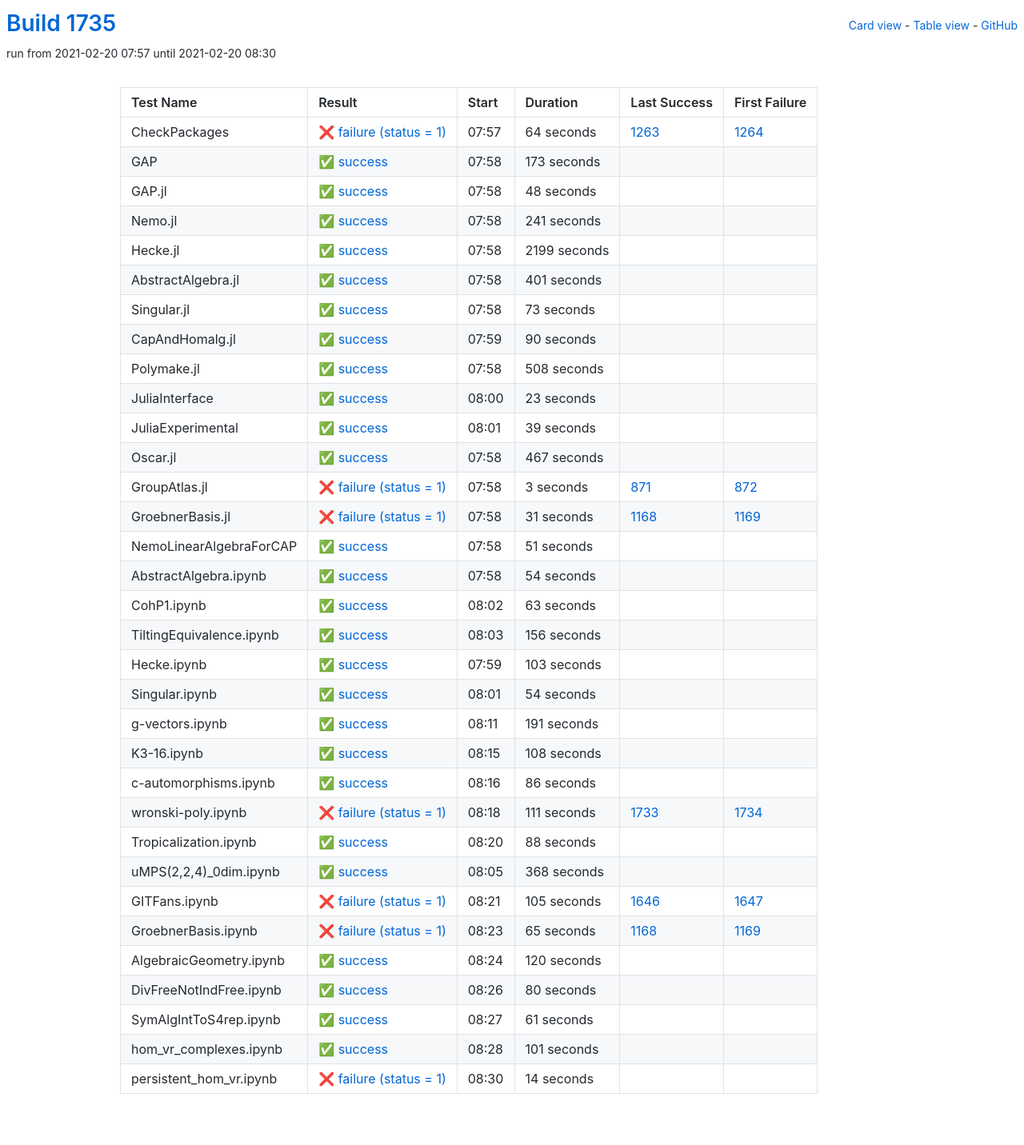
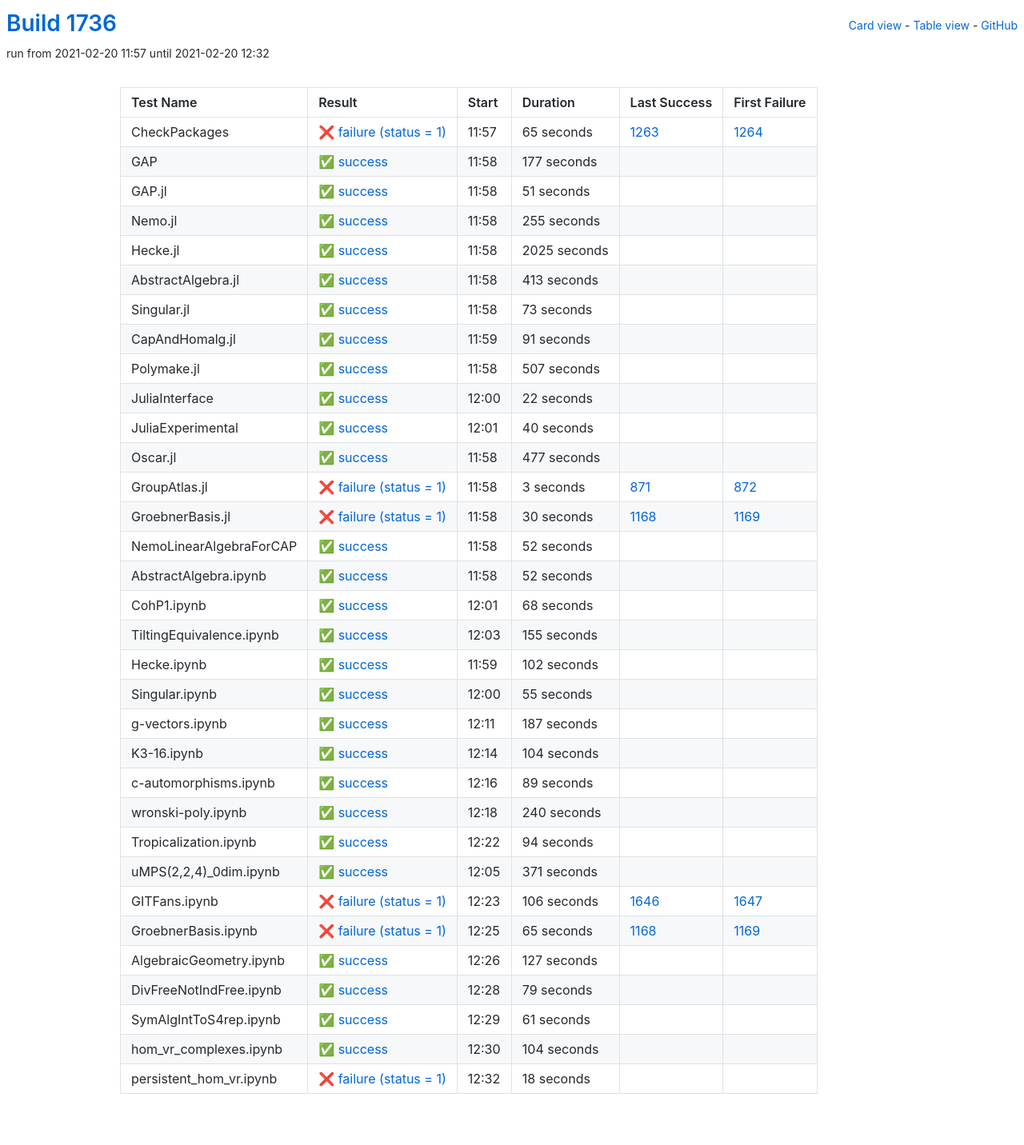
Before and after one commit to oscar-system/oscar-ci-status-stable, a Jekyll site: the page built from table.html, in a window 1280 px wide. Shown: the whole page at 80% size. Built offline with Jekyll 4.4.1, drawn with Linux system fonts in a browser that asks for light colours.

Commit message:
Build #1736

```diff
--- a/_data/ci.yml
+++ b/_data/ci.yml
@@ -1,6 +1,6 @@
 ---
-build: 1735
-build_url: https://oscarci.mathematik.uni-kl.de/job/oscar-stable/1735/
+build: 1736
+build_url: https://oscarci.mathematik.uni-kl.de/job/oscar-stable/1736/
 job: oscar-stable
 organization: oscar-system
 repo: oscar-ci-status-stable
@@ -8,80 +8,80 @@ repourl: https://github.com/oscar-system/oscar-ci-status-stable
 tests:
 - name: CheckPackages
   id: checkpackages
-  log: https://oscarci.mathematik.uni-kl.de/job/oscar-stable/1735/artifact/logs/build-1735/CheckPackages.log
-  start: 2021-02-20 07:57
+  log: https://oscarci.mathematik.uni-kl.de/job/oscar-stable/1736/artifact/logs/build-1736/CheckPackages.log
+  start: 2021-02-20 11:57
   success: false
   exitcode: 1
   status: failure
-  duration: 64
+  duration: 65
   last_success: 1263
   last_success_url: https://oscarci.mathematik.uni-kl.de/job/oscar-stable/1263/
   first_failure: 1264
   first_failure_url: https://oscarci.mathematik.uni-kl.de/job/oscar-stable/1264/
 - name: GAP
   id: gap
-  log: https://oscarci.mathematik.uni-kl.de/job/oscar-stable/1735/artifact/logs/build-1735/GAP.log
-  start: 2021-02-20 07:58
+  log: https://oscarci.mathematik.uni-kl.de/job/oscar-stable/1736/artifact/logs/build-1736/GAP.log
+  start: 2021-02-20 11:58
   success: true
   exitcode: 0
   status: success
-  duration: 173
+  duration: 177
   last_success: false
   last_success_url:
   first_failure: false
   first_failure_url:
 - name: GAP.jl
   id: gap-jl
-  log: https://oscarci.mathematik.uni-kl.de/job/oscar-stable/1735/artifact/logs/build-1735/GAP.jl.log
-  start: 2021-02-20 07:58
+  log: https://oscarci.mathematik.uni-kl.de/job/oscar-stable/1736/artifact/logs/build-1736/GAP.jl.log
+  start: 2021-02-20 11:58
   success: true
   exitcode: 0
   status: success
-  duration: 48
+  duration: 51
   last_success: false
   last_success_url:
   first_failure: false
   first_failure_url:
 - name: Nemo.jl
   id: nemo-jl
-  log: https://oscarci.mathematik.uni-kl.de/job/oscar-stable/1735/artifact/logs/build-1735/Nemo.jl.log
-  start: 2021-02-20 07:58
+  log: https://oscarci.mathematik.uni-kl.de/job/oscar-stable/1736/artifact/logs/build-1736/Nemo.jl.log
+  start: 2021-02-20 11:58
   success: true
   exitcode: 0
   status: success
-  duration: 241
+  duration: 255
   last_success: false
   last_success_url:
   first_failure: false
   first_failure_url:
 - name: Hecke.jl
   id: hecke-jl
-  log: https://oscarci.mathematik.uni-kl.de/job/oscar-stable/1735/artifact/logs/build-1735/Hecke.jl.log
-  start: 2021-02-20 07:58
+  log: https://oscarci.mathematik.uni-kl.de/job/oscar-stable/1736/artifact/logs/build-1736/Hecke.jl.log
+  start: 2021-02-20 11:58
   success: true
   exitcode: 0
   status: success
-  duration: 2199
+  duration: 2025
   last_success: false
   last_success_url:
   first_failure: false
   first_failure_url:
 - name: AbstractAlgebra.jl
   id: abstractalgebra-jl
-  log: https://oscarci.mathematik.uni-kl.de/job/oscar-stable/1735/artifact/logs/build-1735/AbstractAlgebra.jl.log
-  start: 2021-02-20 07:58
+  log: https://oscarci.mathematik.uni-kl.de/job/oscar-stable/1736/artifact/logs/build-1736/AbstractAlgebra.jl.log
+  start: 2021-02-20 11:58
   success: true
   exitcode: 0
   status: success
-  duration: 401
+  duration: 413
   last_success: false
   last_success_url:
   first_failure: false
   first_failure_url:
 - name: Singular.jl
   id: singular-jl
-  log: https://oscarci.mathematik.uni-kl.de/job/oscar-stable/1735/artifact/logs/build-1735/Singular.jl.log
-  start: 2021-02-20 07:58
+  log: https://oscarci.mathematik.uni-kl.de/job/oscar-stable/1736/artifact/logs/build-1736/Singular.jl.log
+  start: 2021-02-20 11:58
   success: true
   exitcode: 0
   status: success
@@ -92,68 +92,68 @@ tests:
   first_failure_url:
 - name: CapAndHomalg.jl
   id: capandhomalg-jl
-  log: https://oscarci.mathematik.uni-kl.de/job/oscar-stable/1735/artifact/logs/build-1735/CapAndHomalg.jl.log
-  start: 2021-02-20 07:59
+  log: https://oscarci.mathematik.uni-kl.de/job/oscar-stable/1736/artifact/logs/build-1736/CapAndHomalg.jl.log
+  start: 2021-02-20 11:59
   success: true
   exitcode: 0
   status: success
-  duration: 90
+  duration: 91
   last_success: false
   last_success_url:
   first_failure: false
   first_failure_url:
 - name: Polymake.jl
   id: polymake-jl
-  log: https://oscarci.mathematik.uni-kl.de/job/oscar-stable/1735/artifact/logs/build-1735/Polymake.jl.log
-  start: 2021-02-20 07:58
+  log: https://oscarci.mathematik.uni-kl.de/job/oscar-stable/1736/artifact/logs/build-1736/Polymake.jl.log
+  start: 2021-02-20 11:58
   success: true
   exitcode: 0
   status: success
-  duration: 508
+  duration: 507
   last_success: false
   last_success_url:
   first_failure: false
   first_failure_url:
 - name: JuliaInterface
   id: juliainterface
-  log: https://oscarci.mathematik.uni-kl.de/job/oscar-stable/1735/artifact/logs/build-1735/JuliaInterface.log
-  start: 2021-02-20 08:00
+  log: https://oscarci.mathematik.uni-kl.de/job/oscar-stable/1736/artifact/logs/build-1736/JuliaInterface.log
+  start: 2021-02-20 12:00
   success: true
   exitcode: 0
   status: success
-  duration: 23
+  duration: 22
   last_success: false
   last_success_url:
   first_failure: false
   first_failure_url:
 - name: JuliaExperimental
   id: juliaexperimental
-  log: https://oscarci.mathematik.uni-kl.de/job/oscar-stable/1735/artifact/logs/build-1735/JuliaExperimental.log
-  start: 2021-02-20 08:01
+  log: https://oscarci.mathematik.uni-kl.de/job/oscar-stable/1736/artifact/logs/build-1736/JuliaExperimental.log
+  start: 2021-02-20 12:01
   success: true
   exitcode: 0
   status: success
-  duration: 39
+  duration: 40
   last_success: false
   last_success_url:
   first_failure: false
   first_failure_url:
 - name: Oscar.jl
   id: oscar-jl
-  log: https://oscarci.mathematik.uni-kl.de/job/oscar-stable/1735/artifact/logs/build-1735/Oscar.jl.log
-  start: 2021-02-20 07:58
+  log: https://oscarci.mathematik.uni-kl.de/job/oscar-stable/1736/artifact/logs/build-1736/Oscar.jl.log
+  start: 2021-02-20 11:58
   success: true
   exitcode: 0
   status: success
-  duration: 467
+  duration: 477
   last_success: false
   last_success_url:
   first_failure: false
   first_failure_url:
 - name: GroupAtlas.jl
   id: groupatlas-jl
-  log: https://oscarci.mathematik.uni-kl.de/job/oscar-stable/1735/artifact/logs/build-1735/GroupAtlas.jl.log
-  start: 2021-02-20 07:58
+  log: https://oscarci.mathematik.uni-kl.de/job/oscar-stable/1736/artifact/logs/build-1736/GroupAtlas.jl.log
+  start: 2021-02-20 11:58
   success: false
   exitcode: 1
   status: failure
@@ -164,176 +164,176 @@ tests:
   first_failure_url: https://oscarci.mathematik.uni-kl.de/job/oscar-stable/872/
 - name: GroebnerBasis.jl
   id: groebnerbasis-jl
-  log: https://oscarci.mathematik.uni-kl.de/job/oscar-stable/1735/artifact/logs/build-1735/GroebnerBasis.jl.log
-  start: 2021-02-20 07:58
+  log: https://oscarci.mathematik.uni-kl.de/job/oscar-stable/1736/artifact/logs/build-1736/GroebnerBasis.jl.log
+  start: 2021-02-20 11:58
   success: false
   exitcode: 1
   status: failure
-  duration: 31
+  duration: 30
   last_success: 1168
   last_success_url: https://oscarci.mathematik.uni-kl.de/job/oscar-stable/1168/
   first_failure: 1169
   first_failure_url: https://oscarci.mathematik.uni-kl.de/job/oscar-stable/1169/
 - name: NemoLinearAlgebraForCAP
   id: nemolinearalgebraforcap
-  log: https://oscarci.mathematik.uni-kl.de/job/oscar-stable/1735/artifact/logs/build-1735/NemoLinearAlgebraForCAP.log
-  start: 2021-02-20 07:58
+  log: https://oscarci.mathematik.uni-kl.de/job/oscar-stable/1736/artifact/logs/build-1736/NemoLinearAlgebraForCAP.log
+  start: 2021-02-20 11:58
   success: true
   exitcode: 0
   status: success
-  duration: 51
+  duration: 52
   last_success: false
   last_success_url:
   first_failure: false
   first_failure_url:
 - name: AbstractAlgebra.ipynb
   id: abstractalgebra-ipynb
-  log: https://oscarci.mathematik.uni-kl.de/job/oscar-stable/1735/artifact/logs/build-1735/AbstractAlgebra.ipynb.log
-  start: 2021-02-20 07:58
+  log: https://oscarci.mathematik.uni-kl.de/job/oscar-stable/1736/artifact/logs/build-1736/AbstractAlgebra.ipynb.log
+  start: 2021-02-20 11:58
   success: true
   exitcode: 0
   status: success
-  duration: 54
+  duration: 52
   last_success: false
   last_success_url:
   first_failure: false
   first_failure_url:
 - name: CohP1.ipynb
   id: cohp1-ipynb
-  log: https://oscarci.mathematik.uni-kl.de/job/oscar-stable/1735/artifact/logs/build-1735/CohP1.ipynb.log
-  start: 2021-02-20 08:02
+  log: https://oscarci.mathematik.uni-kl.de/job/oscar-stable/1736/artifact/logs/build-1736/CohP1.ipynb.log
+  start: 2021-02-20 12:01
   success: true
   exitcode: 0
   status: success
-  duration: 63
+  duration: 68
   last_success: false
   last_success_url:
   first_failure: false
   first_failure_url:
 - name: TiltingEquivalence.ipynb
   id: tiltingequivalence-ipynb
-  log: https://oscarci.mathematik.uni-kl.de/job/oscar-stable/1735/artifact/logs/build-1735/TiltingEquivalence.ipynb.log
-  start: 2021-02-20 08:03
+  log: https://oscarci.mathematik.uni-kl.de/job/oscar-stable/1736/artifact/logs/build-1736/TiltingEquivalence.ipynb.log
+  start: 2021-02-20 12:03
   success: true
   exitcode: 0
   status: success
-  duration: 156
+  duration: 155
   last_success: false
   last_success_url:
   first_failure: false
   first_failure_url:
 - name: Hecke.ipynb
   id: hecke-ipynb
-  log: https://oscarci.mathematik.uni-kl.de/job/oscar-stable/1735/artifact/logs/build-1735/Hecke.ipynb.log
-  start: 2021-02-20 07:59
+  log: https://oscarci.mathematik.uni-kl.de/job/oscar-stable/1736/artifact/logs/build-1736/Hecke.ipynb.log
+  start: 2021-02-20 11:59
   success: true
   exitcode: 0
   status: success
-  duration: 103
+  duration: 102
   last_success: false
   last_success_url:
   first_failure: false
   first_failure_url:
 - name: Singular.ipynb
   id: singular-ipynb
-  log: https://oscarci.mathematik.uni-kl.de/job/oscar-stable/1735/artifact/logs/build-1735/Singular.ipynb.log
-  start: 2021-02-20 08:01
+  log: https://oscarci.mathematik.uni-kl.de/job/oscar-stable/1736/artifact/logs/build-1736/Singular.ipynb.log
+  start: 2021-02-20 12:00
   success: true
   exitcode: 0
   status: success
-  duration: 54
+  duration: 55
   last_success: false
   last_success_url:
   first_failure: false
   first_failure_url:
 - name: g-vectors.ipynb
   id: g-vectors-ipynb
-  log: https://oscarci.mathematik.uni-kl.de/job/oscar-stable/1735/artifact/logs/build-1735/g-vectors.ipynb.log
-  start: 2021-02-20 08:11
+  log: https://oscarci.mathematik.uni-kl.de/job/oscar-stable/1736/artifact/logs/build-1736/g-vectors.ipynb.log
+  start: 2021-02-20 12:11
   success: true
   exitcode: 0
   status: success
-  duration: 191
+  duration: 187
   last_success: false
   last_success_url:
   first_failure: false
   first_failure_url:
 - name: K3-16.ipynb
   id: k3-16-ipynb
-  log: https://oscarci.mathematik.uni-kl.de/job/oscar-stable/1735/artifact/logs/build-1735/K3-16.ipynb.log
-  start: 2021-02-20 08:15
+  log: https://oscarci.mathematik.uni-kl.de/job/oscar-stable/1736/artifact/logs/build-1736/K3-16.ipynb.log
+  start: 2021-02-20 12:14
   success: true
   exitcode: 0
   status: success
-  duration: 108
+  duration: 104
   last_success: false
   last_success_url:
   first_failure: false
   first_failure_url:
 - name: c-automorphisms.ipynb
   id: c-automorphisms-ipynb
-  log: https://oscarci.mathematik.uni-kl.de/job/oscar-stable/1735/artifact/logs/build-1735/c-automorphisms.ipynb.log
-  start: 2021-02-20 08:16
+  log: https://oscarci.mathematik.uni-kl.de/job/oscar-stable/1736/artifact/logs/build-1736/c-automorphisms.ipynb.log
+  start: 2021-02-20 12:16
   success: true
   exitcode: 0
   status: success
-  duration: 86
+  duration: 89
   last_success: false
   last_success_url:
   first_failure: false
   first_failure_url:
 - name: wronski-poly.ipynb
   id: wronski-poly-ipynb
-  log: https://oscarci.mathematik.uni-kl.de/job/oscar-stable/1735/artifact/logs/build-1735/wronski-poly.ipynb.log
-  start: 2021-02-20 08:18
-  success: false
-  exitcode: 1
-  status: failure
-  duration: 111
-  last_success: 1733
-  last_success_url: https://oscarci.mathematik.uni-kl.de/job/oscar-stable/1733/
-  first_failure: 1734
-  first_failure_url: https://oscarci.mathematik.uni-kl.de/job/oscar-stable/1734/
-- name: Tropicalization.ipynb
-  id: tropicalization-ipynb
-  log: https://oscarci.mathematik.uni-kl.de/job/oscar-stable/1735/artifact/logs/build-1735/Tropicalization.ipynb.log
-  start: 2021-02-20 08:20
+  log: https://oscarci.mathematik.uni-kl.de/job/oscar-stable/1736/artifact/logs/build-1736/wronski-poly.ipynb.log
+  start: 2021-02-20 12:18
   success: true
   exitcode: 0
   status: success
-  duration: 88
+  duration: 240
+  last_success: false
+  last_success_url:
+  first_failure: false
+  first_failure_url:
+- name: Tropicalization.ipynb
+  id: tropicalization-ipynb
+  log: https://oscarci.mathematik.uni-kl.de/job/oscar-stable/1736/artifact/logs/build-1736/Tropicalization.ipynb.log
+  start: 2021-02-20 12:22
+  success: true
+  exitcode: 0
+  status: success
+  duration: 94
   last_success: false
   last_success_url:
   first_failure: false
   first_failure_url:
 - name: uMPS(2,2,4)_0dim.ipynb
   id: umps-2-2-4-0dim-ipynb
-  log: https://oscarci.mathematik.uni-kl.de/job/oscar-stable/1735/artifact/logs/build-1735/uMPS-2-2-4-_0dim.ipynb.log
-  start: 2021-02-20 08:05
+  log: https://oscarci.mathematik.uni-kl.de/job/oscar-stable/1736/artifact/logs/build-1736/uMPS-2-2-4-_0dim.ipynb.log
+  start: 2021-02-20 12:05
   success: true
   exitcode: 0
   status: success
-  duration: 368
+  duration: 371
   last_success: false
   last_success_url:
   first_failure: false
   first_failure_url:
 - name: GITFans.ipynb
   id: gitfans-ipynb
-  log: https://oscarci.mathematik.uni-kl.de/job/oscar-stable/1735/artifact/logs/build-1735/GITFans.ipynb.log
-  start: 2021-02-20 08:21
+  log: https://oscarci.mathematik.uni-kl.de/job/oscar-stable/1736/artifact/logs/build-1736/GITFans.ipynb.log
+  start: 2021-02-20 12:23
   success: false
   exitcode: 1
   status: failure
-  duration: 105
+  duration: 106
   last_success: 1646
   last_success_url: https://oscarci.mathematik.uni-kl.de/job/oscar-stable/1646/
   first_failure: 1647
   first_failure_url: https://oscarci.mathematik.uni-kl.de/job/oscar-stable/1647/
 - name: GroebnerBasis.ipynb
   id: groebnerbasis-ipynb
-  log: https://oscarci.mathematik.uni-kl.de/job/oscar-stable/1735/artifact/logs/build-1735/GroebnerBasis.ipynb.log
-  start: 2021-02-20 08:23
+  log: https://oscarci.mathematik.uni-kl.de/job/oscar-stable/1736/artifact/logs/build-1736/GroebnerBasis.ipynb.log
+  start: 2021-02-20 12:25
   success: false
   exitcode: 1
   status: failure
@@ -344,32 +344,32 @@ tests:
   first_failure_url: https://oscarci.mathematik.uni-kl.de/job/oscar-stable/1169/
 - name: AlgebraicGeometry.ipynb
   id: algebraicgeometry-ipynb
-  log: https://oscarci.mathematik.uni-kl.de/job/oscar-stable/1735/artifact/logs/build-1735/AlgebraicGeometry.ipynb.log
-  start: 2021-02-20 08:24
+  log: https://oscarci.mathematik.uni-kl.de/job/oscar-stable/1736/artifact/logs/build-1736/AlgebraicGeometry.ipynb.log
+  start: 2021-02-20 12:26
   success: true
   exitcode: 0
   status: success
-  duration: 120
+  duration: 127
   last_success: false
   last_success_url:
   first_failure: false
   first_failure_url:
 - name: DivFreeNotIndFree.ipynb
   id: divfreenotindfree-ipynb
-  log: https://oscarci.mathematik.uni-kl.de/job/oscar-stable/1735/artifact/logs/build-1735/DivFreeNotIndFree.ipynb.log
-  start: 2021-02-20 08:26
+  log: https://oscarci.mathematik.uni-kl.de/job/oscar-stable/1736/artifact/logs/build-1736/DivFreeNotIndFree.ipynb.log
+  start: 2021-02-20 12:28
   success: true
   exitcode: 0
   status: success
-  duration: 80
+  duration: 79
   last_success: false
   last_success_url:
   first_failure: false
   first_failure_url:
 - name: SymAlgIntToS4rep.ipynb
   id: symalginttos4rep-ipynb
-  log: https://oscarci.mathematik.uni-kl.de/job/oscar-stable/1735/artifact/logs/build-1735/SymAlgIntToS4rep.ipynb.log
-  start: 2021-02-20 08:27
+  log: https://oscarci.mathematik.uni-kl.de/job/oscar-stable/1736/artifact/logs/build-1736/SymAlgIntToS4rep.ipynb.log
+  start: 2021-02-20 12:29
   success: true
   exitcode: 0
   status: success
@@ -380,24 +380,24 @@ tests:
   first_failure_url:
 - name: hom_vr_complexes.ipynb
   id: hom-vr-complexes-ipynb
-  log: https://oscarci.mathematik.uni-kl.de/job/oscar-stable/1735/artifact/logs/build-1735/hom_vr_complexes.ipynb.log
-  start: 2021-02-20 08:28
+  log: https://oscarci.mathematik.uni-kl.de/job/oscar-stable/1736/artifact/logs/build-1736/hom_vr_complexes.ipynb.log
+  start: 2021-02-20 12:30
   success: true
   exitcode: 0
   status: success
-  duration: 101
+  duration: 104
   last_success: false
   last_success_url:
   first_failure: false
   first_failure_url:
 - name: persistent_hom_vr.ipynb
   id: persistent-hom-vr-ipynb
-  log: https://oscarci.mathematik.uni-kl.de/job/oscar-stable/1735/artifact/logs/build-1735/persistent_hom_vr.ipynb.log
-  start: 2021-02-20 08:30
+  log: https://oscarci.mathematik.uni-kl.de/job/oscar-stable/1736/artifact/logs/build-1736/persistent_hom_vr.ipynb.log
+  start: 2021-02-20 12:32
   success: false
   exitcode: 1
   status: failure
-  duration: 14
+  duration: 18
   last_success: false
   last_success_url:
   first_failure: false
```
Also changed, not shown: README.md.
